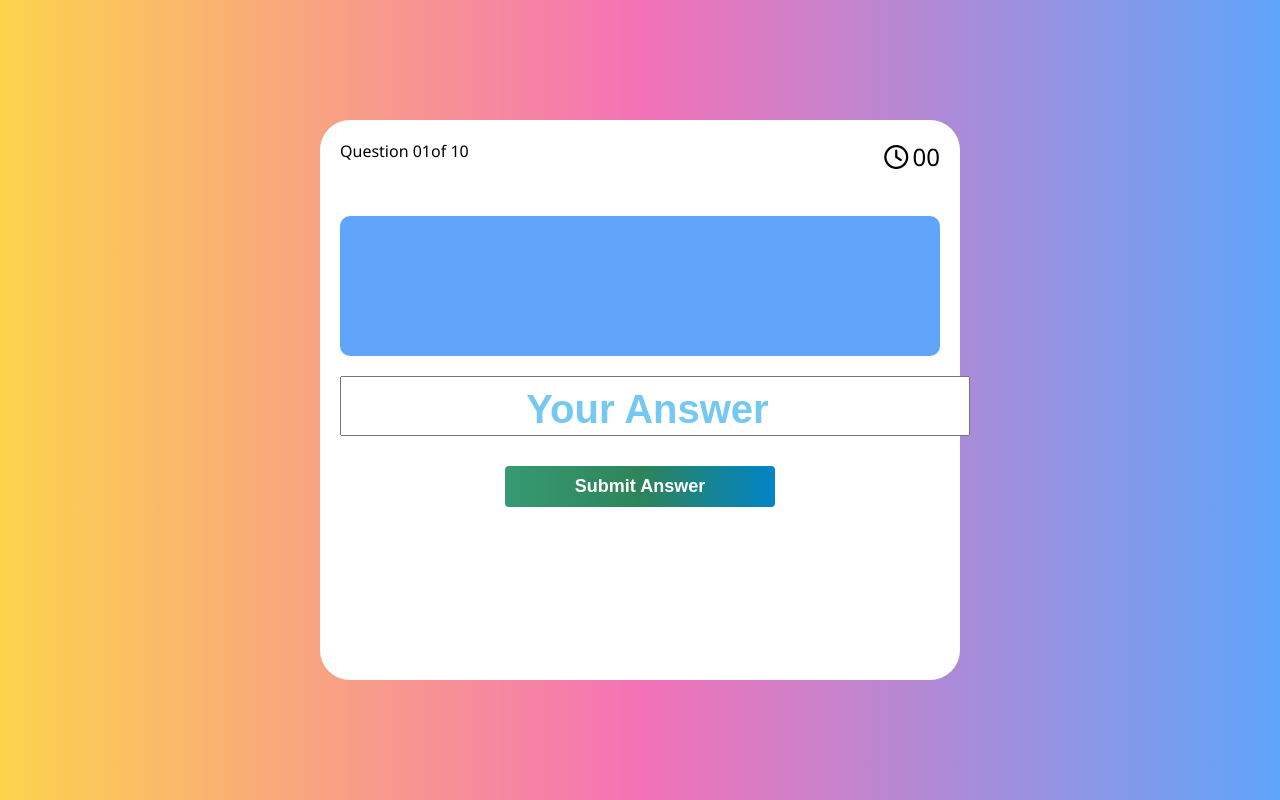
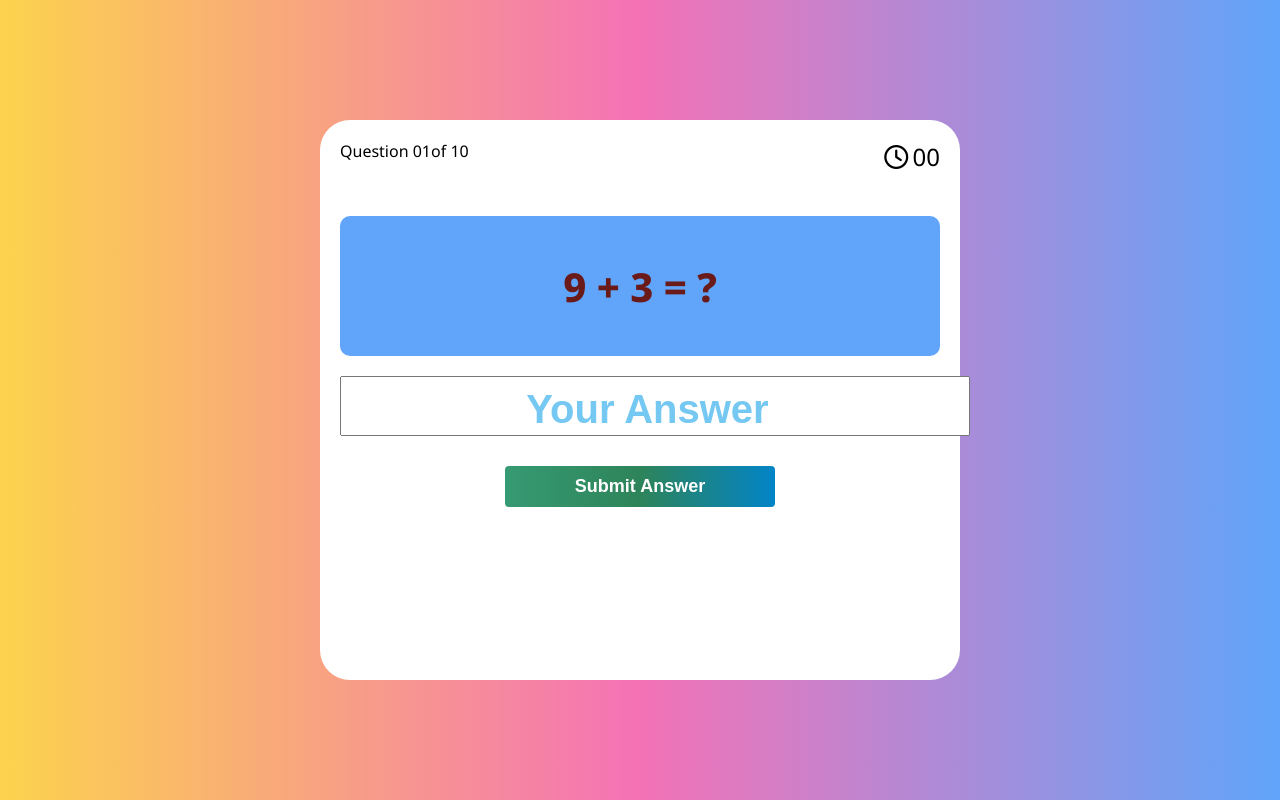
Before and after one commit to shshrukh/Js-mini-Projects, a plain HTML site: page MathChallenge01/index.html in a window 1280 px wide. Both pictures are taken after a click on the button "START CHALLENGE". Drawn offline with Linux system fonts and the light colour scheme.

Commit message:
make random question

```diff
--- a/MathChallenge01/index.html
+++ b/MathChallenge01/index.html
@@ -62,7 +62,7 @@
                     <div class="timer"><i class="fa-regular fa-clock"></i> <span class="coutTime">00</span></div>
                 </div>
                 <div class="slider size"></div>
-                <div class="question size"></div>
+                <div class="question size"><h1 class="genClass"></h1></div>
                 <div class="ansbox size">
                     <input type="number" placeholder="Your Answer">
                 </div>
--- a/MathChallenge01/logic.js
+++ b/MathChallenge01/logic.js
@@ -10,6 +10,20 @@ function landingPageBtn(){
 
 }
 
+// generate random Number//
+function randomNumbers(){
+    const number = Math.floor(Math.random()*10);
+    return number
+}
+//showing the number in box
+function generateQuestion(){
+    const genQuestion = document.querySelector('.genClass');
+    const numOne = randomNumbers();
+    const numTow = randomNumbers();
+    genQuestion.innerText = `${numOne} + ${numTow} = ?`
+
+}
 
 
 landingPageBtn();
+generateQuestion();
--- a/MathChallenge01/style.css
+++ b/MathChallenge01/style.css
@@ -144,6 +144,9 @@ i{
     min-height: 25%;
     background-color: #60a5fa;
     border-radius: 10px;
+    display: flex;
+    justify-content: center;
+
 }
 .ansbox{
     width: 100%;
@@ -182,3 +185,11 @@ input::placeholder{
     cursor: pointer;
     margin: 10px 10px
 }
+.genClass{
+    display: flex;
+    align-items: center;
+    justify-content: center;
+    font-size:2.5rem;
+    font-weight: 800;
+    color: rgb(107, 26, 26);
+}
```
